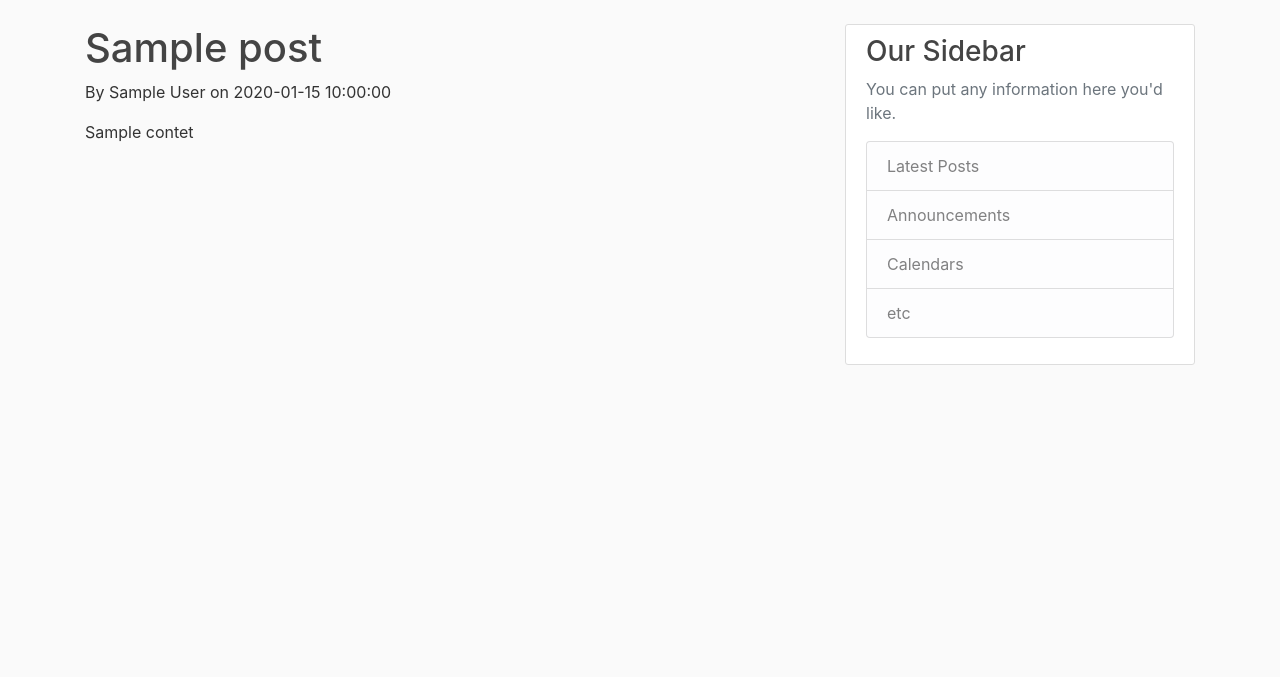
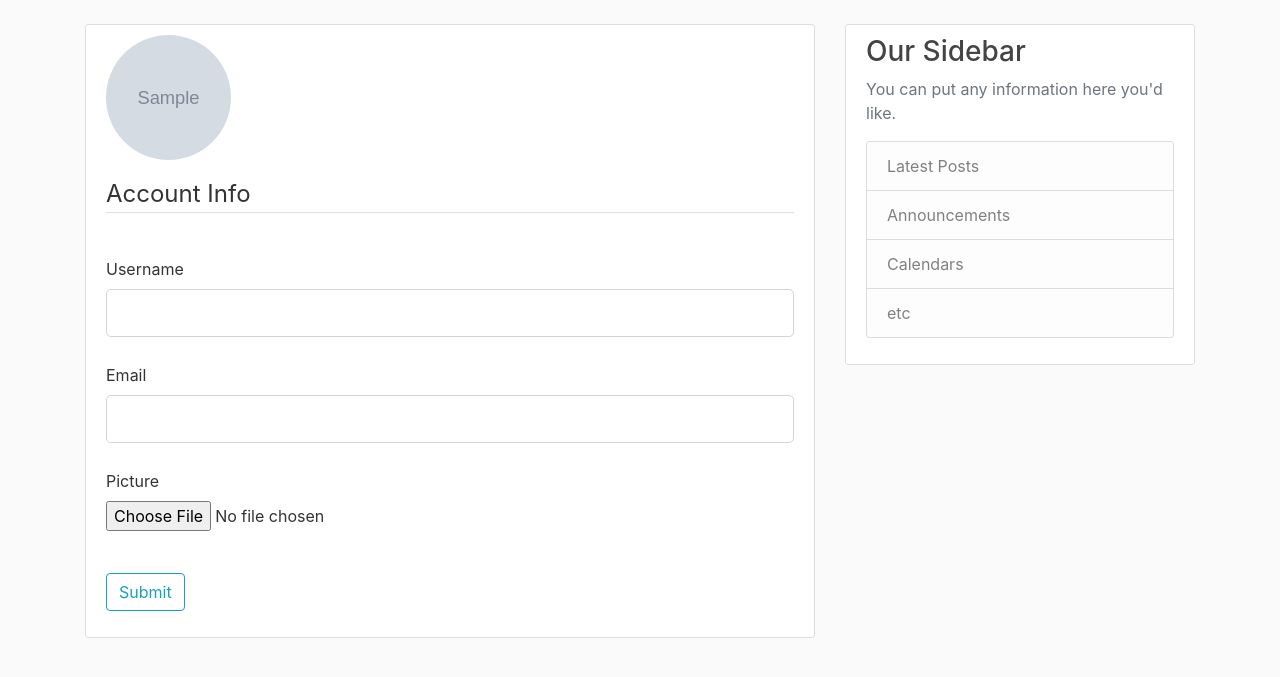
Before and after one commit to quocbao238/LearnPython---BlogWeb, a Python web app: template Flask_Blog/flaskblog/templates/home.html in a window 1280 px wide. Shown: the part 56-733 px from the top of the page. Run offline with Jinja, Linux system fonts and the light colour scheme; the template is opened without the code that fills it: most values are stand-ins (such as "Sample title", 1, 10 or a date in 2020); grey boxes marked "Sample" are stand-in pictures; form fields are guessed from the names that the template uses; some libraries are stand-ins or nearby versions.

Commit message:
code gi do

```diff
--- a/Flask_Blog/flaskblog/models.py
+++ b/Flask_Blog/flaskblog/models.py
@@ -15,7 +15,6 @@
     image_file = db.Column(db.String(20), nullable=False, default='default.jpg')
     password = db.Column(db.String(120), nullable=False)
     posts = db.relationship('Post', backref='author', lazy=True)
-
     def __rer__(self) :
         return f"User('{self.username}', '{self.email}', '{self.image_file}')"
 
@@ -25,6 +24,5 @@
     date_posted = db.Column(db.DateTime, nullable=False, default=datetime.utcnow)
     content = db.Column(db.Text, nullable=False)
     user_id = db.Column(db.Integer, db.ForeignKey('user.id'), nullable=False)
-
     def __rer__(self) :
         return f"Post('{self.title}', '{self.date_posted}')"
--- a/Flask_Blog/flaskblog/routes.py
+++ b/Flask_Blog/flaskblog/routes.py
@@ -66,4 +66,6 @@
 @app.route("/account")
 @login_required
 def account():
+    form = UpdateAccountForm()
+    if form.valid
         return render_template('account.html',title = 'Account')
--- a/Flask_Blog/flaskblog/templates/account.html
+++ b/Flask_Blog/flaskblog/templates/account.html
@@ -6,7 +6,7 @@
             <img class = "rounded-circle account-img" src = "userimage.jpg"
             <div class = "media_body">
                 <h2 class = "account-heading">{{current_user.username}}</h2>
-                <p class = text-secondary>{{current_user.email}}</p>
+                    <p class = text-secondary>{{current_user.email}}</p>
             </div>
         </div>
     <!-- Form here -->
--- a/Flask_Blog/flaskblog/templates/home.html
+++ b/Flask_Blog/flaskblog/templates/home.html
@@ -1,9 +1,57 @@
+{% extends "layout.html" %}
+{% block content %}
+    <div class="content-section">
+      <div class="media">
+        <img class="rounded-circle account-img" src="{{ image_file }}">
+        <div class="media-body">
+          <h2 class="account-heading">{{ current_user.username }}</h2>
+          <p class="text-secondary">{{ current_user.email }}</p>
+        </div>
+      </div>
+        <form method="POST" action="" enctype="multipart/form-data">
+            {{ form.hidden_tag() }}
+            <fieldset class="form-group">
+                <legend class="border-bottom mb-4">Account Info</legend>
+                <div class="form-group">
+                    {{ form.username.label(class="form-control-label") }}
 
-{% extends 'layout.html' %}
-{% block content %}
-    {% for post in posts %}
-        <h1> {{ post.title }}</h1>
-        <p>By {{ post.author }} on {{ post.date_posted }} </p>
-        <p> {{ post.contet }}</p>
-    {% endfor %}
+                    {% if form.username.errors %}
+                        {{ form.username(class="form-control form-control-lg is-invalid") }}
+                        <div class="invalid-feedback">
+                            {% for error in form.username.errors %}
+                                <span>{{ error }}</span>
+                            {% endfor %}
+                        </div>
+                    {% else %}
+                        {{ form.username(class="form-control form-control-lg") }}
+                    {% endif %}
+                </div>
+                <div class="form-group">
+                    {{ form.email.label(class="form-control-label") }}
+                    {% if form.email.errors %}
+                        {{ form.email(class="form-control form-control-lg is-invalid") }}
+                        <div class="invalid-feedback">
+                            {% for error in form.email.errors %}
+                                <span>{{ error }}</span>
+                            {% endfor %}
+                        </div>
+                    {% else %}
+                        {{ form.email(class="form-control form-control-lg") }}
+                    {% endif %}
+                </div>
+                <div class="form-group">
+                    {{ form.picture.label() }}
+                    {{ form.picture(class="form-control-file") }}
+                    {% if form.picture.errors %}
+                        {% for error in form.picture.errors %}
+                            <span class="text-danger">{{ error }}</span></br>
+                        {% endfor %}
+                    {% endif %}
+                </div>
+            </fieldset>
+            <div class="form-group">
+                {{ form.submit(class="btn btn-outline-info") }}
+            </div>
+        </form>
+    </div>
 {% endblock content %}
```
